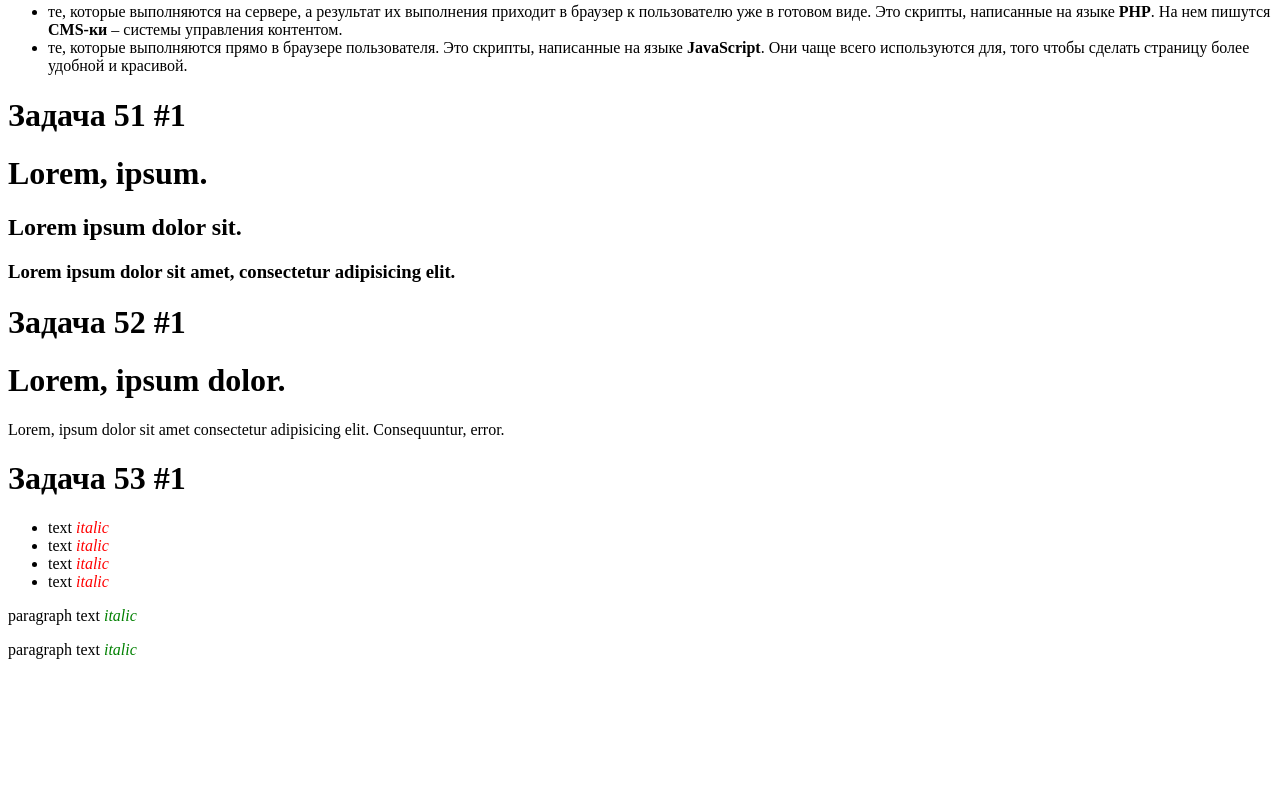
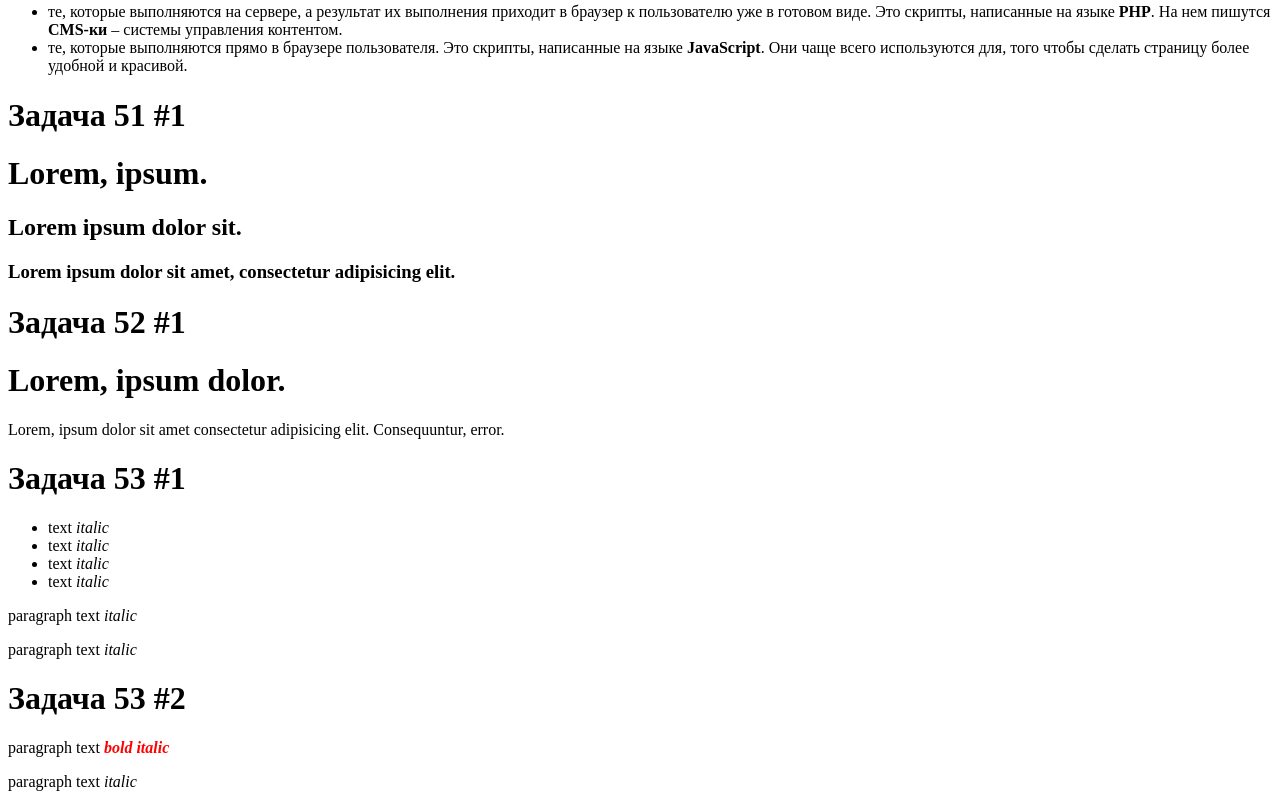
Before and after one commit to Dmitriy-Daniluk/html_css_tasks, a plain HTML site: page tasks-41-63.html in a window 1280 px wide. Shown: the part 1060-1867 px from the top of the page. Before the commit the page ends 1735 px from the top, so only its background shows below. Drawn offline with Linux system fonts and the light colour scheme.

Commit message:
task 53-2

```diff
--- a/styles.css
+++ b/styles.css
@@ -240,12 +240,16 @@ h3 {
 
 /* Задача 53 #1 */
 
-ul i {
+/* ul i {
 	color: red;
 }
 
 p i {
 	color: green;
-}
+} */
 
 /* Задача 53 #2 */
+
+p b i {
+	color: red;
+}
--- a/tasks-41-63.html
+++ b/tasks-41-63.html
@@ -130,6 +130,14 @@
 		<p>
 			paragraph text <i>italic</i>
 		</p>
+
+		<h1>Задача 53 #2</h1>
+		<p>
+			paragraph text <b><i>bold italic</i></b>
+		</p>
+		<p>
+			paragraph text <i>italic</i>
+		</p>
 	</div>
 
 
```
